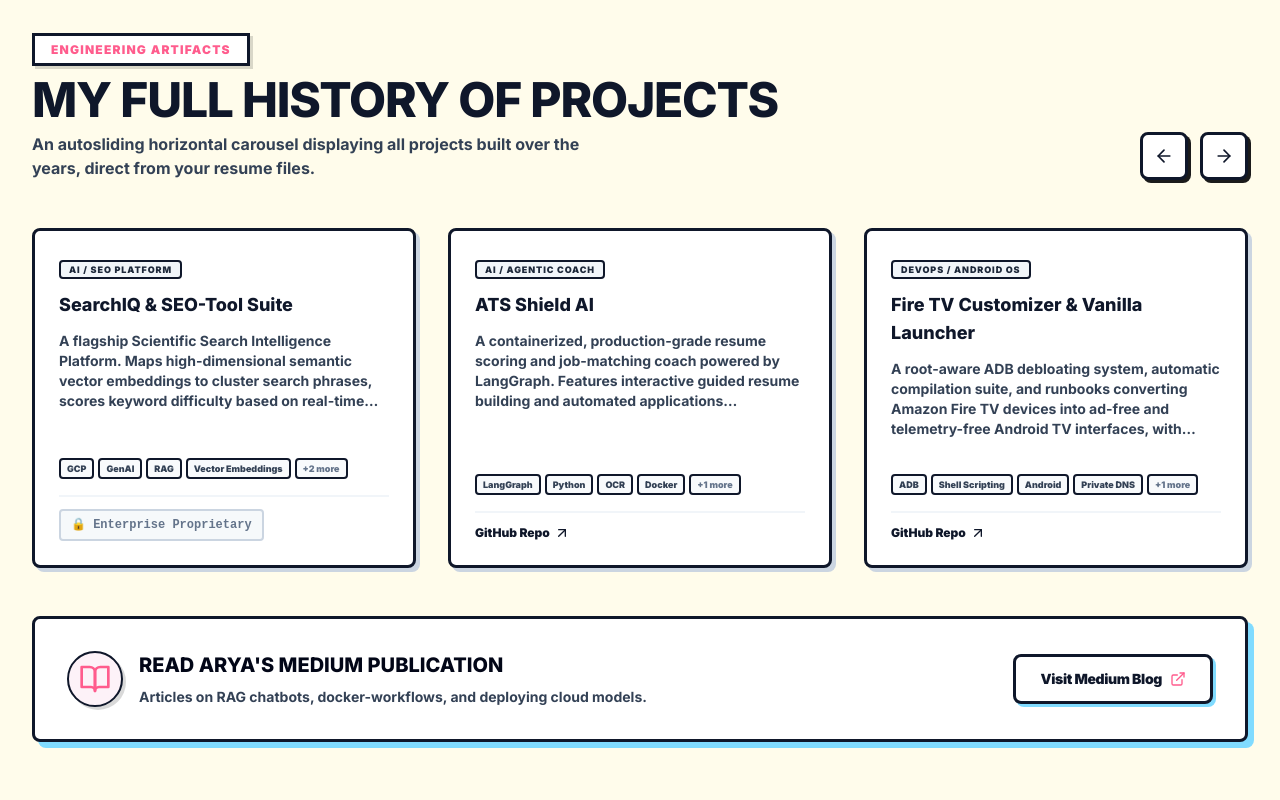
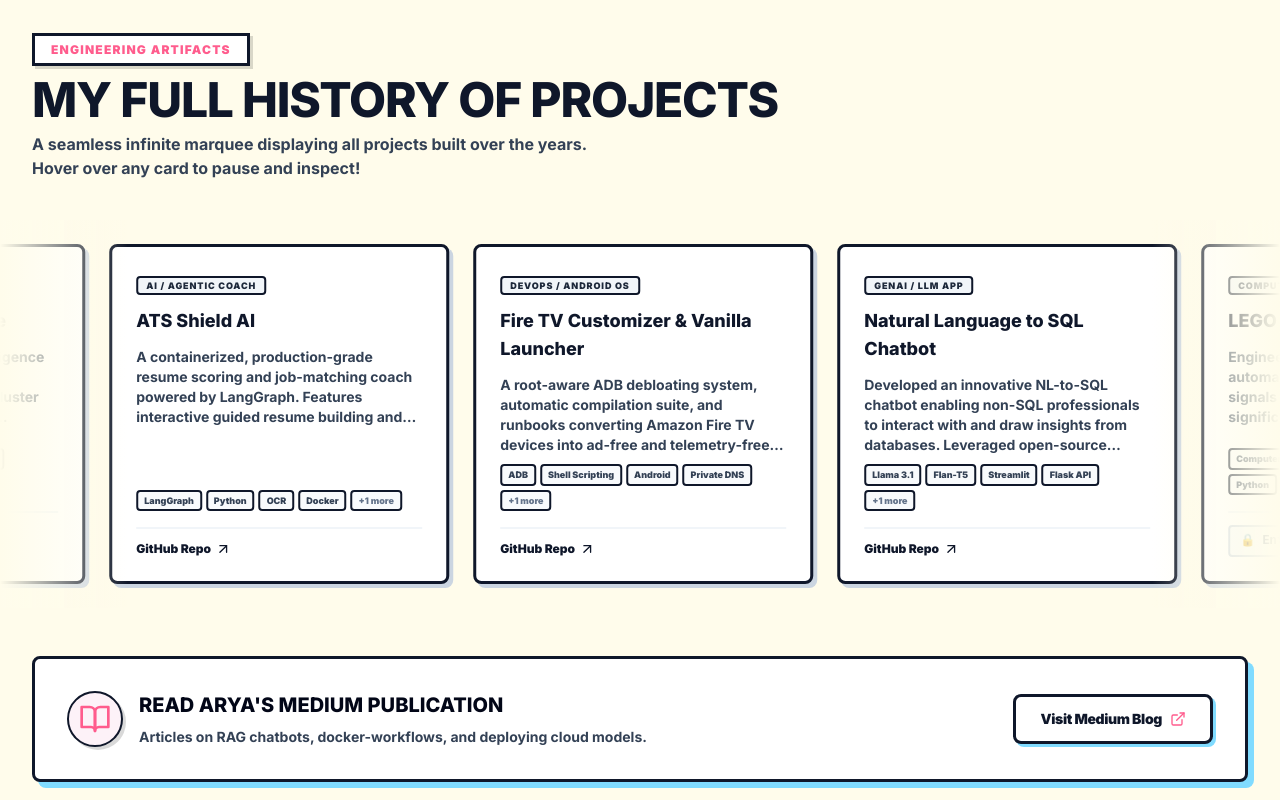
Before and after one commit to FiNiX-GaMmA/portfolio, a React (Vite) app: page / in a window 1280 px wide. Shown: the part 2820-3620 px from the top of the page. Built offline with nearby package versions, Linux system fonts and the light colour scheme.

Commit message:
updated node versions and added readme

```diff
--- a/src/App.jsx
+++ b/src/App.jsx
@@ -872,13 +872,12 @@ export default function App() {
         </div>
       </section>
 
-      {/* 5. Autosliding Projects Carousel Section */}
+      {/* 5. Seamless Infinite Projects Marquee */}
       <section
         id="projects"
-        className="py-20 md:py-28 max-w-7xl mx-auto px-4 sm:px-6 lg:px-8 border-b-3 border-slate-900 bg-brainlabs-cream"
+        className="py-20 md:py-28 border-b-3 border-slate-900 bg-brainlabs-cream overflow-hidden"
       >
-        <div className="flex flex-col md:flex-row md:items-end justify-between mb-12">
-          <div>
+        <div className="max-w-7xl mx-auto px-4 sm:px-6 lg:px-8 mb-10">
           <span className="text-xs bg-white text-brainlabs-pink border-3 border-slate-900 px-4 py-1.5 font-black uppercase tracking-widest shadow-[3px_3px_0px_0px_rgba(0,0,0,0.15)]">
             Engineering Artifacts
           </span>
@@ -886,43 +885,22 @@ export default function App() {
             My Full History of Projects
           </h2>
           <p className="text-slate-700 font-bold text-sm sm:text-base mt-2 max-w-xl">
-              An autosliding horizontal carousel displaying all projects built
-              over the years, direct from your resume files.
+            A seamless infinite marquee displaying all projects built over the
+            years. Hover over any card to pause and inspect!
           </p>
         </div>
 
-          {/* Carousel Manual Controls */}
-          <div className="flex items-center gap-3 mt-6 md:mt-0">
-            <button
-              onClick={handlePrevProject}
-              className="w-12 h-12 bg-white border-3 border-slate-900 rounded-lg flex items-center justify-center shadow-[3px_3px_0px_0px_#1b1b1b] hover:translate-x-[-2px] hover:translate-y-[-2px] hover:shadow-[5px_5px_0px_0px_#ff5c8d] active:translate-x-[0px] active:translate-y-[0px] transition-all cursor-pointer"
-            >
-              <ArrowLeft className="w-5 h-5 text-slate-900 font-black" />
-            </button>
-            <button
-              onClick={handleNextProject}
-              className="w-12 h-12 bg-white border-3 border-slate-900 rounded-lg flex items-center justify-center shadow-[3px_3px_0px_0px_#1b1b1b] hover:translate-x-[-2px] hover:translate-y-[-2px] hover:shadow-[5px_5px_0px_0px_#ff5c8d] active:translate-x-[0px] active:translate-y-[0px] transition-all cursor-pointer"
-            >
-              <ArrowRight className="w-5 h-5 text-slate-900 font-black" />
-            </button>
-          </div>
-        </div>
+        {/* Seamless Scrolling Marquee Container */}
+        <div className="w-full relative py-6 overflow-hidden">
+          {/* Edge Fades */}
+          <div className="absolute inset-y-0 left-0 w-16 md:w-32 bg-gradient-to-r from-brainlabs-cream to-transparent z-10 pointer-events-none" />
+          <div className="absolute inset-y-0 right-0 w-16 md:w-32 bg-gradient-to-l from-brainlabs-cream to-transparent z-10 pointer-events-none" />
 
-        {/* Carousel Grid Track */}
+          <div className="animate-marquee-left pause-on-hover flex gap-6">
+            {[...projects, ...projects].map((proj, idx) => (
               <div
-          className="grid sm:grid-cols-2 lg:grid-cols-3 gap-8"
-          onMouseEnter={() => setCarouselPaused(true)}
-          onMouseLeave={() => setCarouselPaused(false)}
-        >
-          {getVisibleProjects().map((proj) => (
-            <motion.div
-              key={proj.id}
-              layout
-              initial={{ opacity: 0, scale: 0.95 }}
-              animate={{ opacity: 1, scale: 1 }}
-              exit={{ opacity: 0, scale: 0.95 }}
-              transition={{ type: "spring", stiffness: 300, damping: 25 }}
-              className="bg-white border-3 border-slate-900 rounded-lg flex flex-col justify-between shadow-[4px_4px_0px_0px_#cbd5e1] hover:shadow-[6px_6px_0px_0px_#ff5c8d] hover:border-pink-300 transition-all p-6 relative overflow-hidden h-[340px]"
+                key={`${proj.id}-${idx}`}
+                className="w-[340px] bg-white border-3 border-slate-900 rounded-lg flex flex-col justify-between shadow-[4px_4px_0px_0px_#cbd5e1] hover:shadow-[6px_6px_0px_0px_#ff5c8d] hover:border-pink-300 transition-all p-6 relative overflow-hidden h-[340px] shrink-0 boxy-hover"
               >
                 {proj.featured && (
                   <div className="absolute top-0 right-0 bg-brainlabs-pink text-white border-b-2 border-l-2 border-slate-900 text-[9px] uppercase font-black px-2.5 py-1 tracking-widest shadow-[1px_1px_0px_0px_rgba(0,0,0,0.15)] animate-pulse">
@@ -989,11 +967,13 @@ export default function App() {
                     )}
                   </div>
                 </div>
-            </motion.div>
+              </div>
             ))}
+          </div>
         </div>
 
         {/* Medium Blog Banner */}
+        <div className="max-w-7xl mx-auto px-4 sm:px-6 lg:px-8">
           <div className="mt-12 bg-white border-3 border-slate-900 p-8 flex flex-col md:flex-row items-center justify-between shadow-[6px_6px_0px_0px_#80dbff] gap-6 rounded-lg">
             <div className="flex items-center gap-4">
               <div className="w-14 h-14 bg-pink-50 border-2 border-slate-900 rounded-full flex items-center justify-center shadow-[3px_3px_0px_0px_rgba(0,0,0,0.15)]">
@@ -1004,8 +984,8 @@ export default function App() {
                   Read Arya's Medium Publication
                 </h3>
                 <p className="text-xs sm:text-sm text-slate-700 font-bold mt-2">
-                Articles on RAG chatbots, docker-workflows, and deploying cloud
-                models.
+                  Articles on RAG chatbots, docker-workflows, and deploying
+                  cloud models.
                 </p>
               </div>
             </div>
@@ -1018,6 +998,7 @@ export default function App() {
               Visit Medium Blog{" "}
               <ExternalLink className="w-4 h-4 text-brainlabs-pink" />
             </a>
+          </div>
         </div>
       </section>
 
@@ -1175,26 +1156,33 @@ export default function App() {
         </div>
       </section>
 
-      {/* 6.5 Dedicated Certifications Section */}
+      {/* 6.5 Dedicated Certifications Section - Seamless Infinite Marquee */}
       <section
         id="certifications"
-        className="py-20 md:py-28 max-w-7xl mx-auto px-4 sm:px-6 lg:px-8 border-b-3 border-slate-900 bg-brainlabs-cream/30"
+        className="py-20 md:py-28 border-b-3 border-slate-900 bg-white overflow-hidden"
       >
-        <div className="text-center max-w-3xl mx-auto mb-16">
-          <span className="text-xs bg-white text-brainlabs-pink border-3 border-slate-900 px-4 py-1.5 font-black uppercase tracking-widest shadow-[3px_3px_0px_0px_#80dbff]">
+        <div className="max-w-7xl mx-auto px-4 sm:px-6 lg:px-8 mb-10">
+          <div className="text-center max-w-3xl mx-auto">
+            <span className="text-xs bg-pink-50 text-brainlabs-pink border-2 border-pink-100 px-4 py-1.5 font-black uppercase tracking-widest shadow-[2px_2px_0px_0px_rgba(0,0,0,0.05)]">
               Academic Credentials
             </span>
             <h2 className="text-3xl sm:text-5xl font-black tracking-tight uppercase mt-4 text-slate-900 font-extrabold">
               Professional Certifications
             </h2>
             <p className="text-slate-700 font-bold text-sm sm:text-base mt-2">
-            Verified professional and technical credentials specializing in
-            Advanced GenAI, Big Data, and Machine Learning.
+              Verified professional credentials. Hover over any card to pause
+              and verify live!
             </p>
           </div>
+        </div>
 
-        {/* Certifications Grid */}
-        <div className="grid sm:grid-cols-2 lg:grid-cols-3 gap-6 max-w-6xl mx-auto">
+        {/* Seamless Scrolling Marquee Container (Scrolling in opposite direction!) */}
+        <div className="w-full relative py-6 overflow-hidden">
+          {/* Edge Fades */}
+          <div className="absolute inset-y-0 left-0 w-16 md:w-32 bg-gradient-to-r from-white to-transparent z-10 pointer-events-none" />
+          <div className="absolute inset-y-0 right-0 w-16 md:w-32 bg-gradient-to-l from-white to-transparent z-10 pointer-events-none" />
+
+          <div className="animate-marquee-right pause-on-hover flex gap-6">
             {[
               {
                 title: "Introduction to Model Context Protocol (MCP)",
@@ -1219,7 +1207,8 @@ export default function App() {
                 color: "yellow",
               },
               {
-              title: "Scalable Machine Learning on Big Data using Apache Spark",
+                title:
+                  "Scalable Machine Learning on Big Data using Apache Spark",
                 issuer: "IBM",
                 date: "Issued Dec 2023",
                 id: "TERQUHZM6RVL",
@@ -1258,7 +1247,9 @@ export default function App() {
                 date: "Issued Dec 2021",
                 color: "pink",
               },
-          ].map((cert, index) => {
+            ]
+              .reduce((arr, val) => [...arr, val, val], [])
+              .map((cert, index) => {
                 const shadowColor =
                   cert.color === "pink"
                     ? "shadow-[3px_3px_0px_0px_#ff5c8d]"
@@ -1278,7 +1269,7 @@ export default function App() {
                 return (
                   <div
                     key={index}
-                className={`bg-white border-2 border-slate-900 p-5 rounded-lg flex flex-col justify-between transition-all hover:translate-y-[-2px] ${shadowColor} ${shadowHover}`}
+                    className={`w-[290px] bg-white border-2 border-slate-900 p-5 rounded-lg flex flex-col justify-between transition-all hover:translate-y-[-2px] shrink-0 boxy-hover ${shadowColor} ${shadowHover}`}
                   >
                     <div>
                       <div className="flex justify-between items-start gap-2 mb-3">
@@ -1289,7 +1280,7 @@ export default function App() {
                           {cert.date}
                         </span>
                       </div>
-                  <h3 className="font-extrabold text-sm text-slate-900 leading-snug line-clamp-2 uppercase">
+                      <h3 className="font-extrabold text-xs text-slate-900 leading-snug line-clamp-2 uppercase">
                         {cert.title}
                       </h3>
                       {cert.id && (
@@ -1307,13 +1298,15 @@ export default function App() {
                           rel="noopener noreferrer"
                           className="inline-flex items-center gap-1 text-[11px] font-black text-brainlabs-pink hover:text-slate-900 transition-colors hover:underline"
                         >
-                      Verify Credential <ArrowUpRight className="w-3.5 h-3.5" />
+                          Verify Credential{" "}
+                          <ArrowUpRight className="w-3.5 h-3.5" />
                         </a>
                       </div>
                     )}
                   </div>
                 );
               })}
+          </div>
         </div>
       </section>
 
@@ -1457,7 +1450,7 @@ export default function App() {
               GitHub
             </a>
             <a
-              href="https://linkedin.com/in/aryaroop-majumder-a779691bb"
+              href="https://www.linkedin.com/in/aryaroop-majumder/"
               target="_blank"
               rel="noopener noreferrer"
               className="hover:text-brainlabs-pink transition-colors"
--- a/src/index.css
+++ b/src/index.css
@@ -52,7 +52,9 @@
 }
 
 .boxy-shadow-double {
-  box-shadow: 4px 4px 0px 0px #1b1b1b, 8px 8px 0px 0px #ff5c8d;
+    box-shadow:
+        4px 4px 0px 0px #1b1b1b,
+        8px 8px 0px 0px #ff5c8d;
 }
 
 /* Hover transitions */
@@ -74,3 +76,38 @@
     transform: translate(-4px, -4px);
     box-shadow: 8px 8px 0px 0px #80dbff;
 }
+
+/* Seamless Infinite Marquee Animations */
+@keyframes marqueeLeft {
+    0% {
+        transform: translate3d(0, 0, 0);
+    }
+    100% {
+        transform: translate3d(-50%, 0, 0);
+    }
+}
+
+@keyframes marqueeRight {
+    0% {
+        transform: translate3d(-50%, 0, 0);
+    }
+    100% {
+        transform: translate3d(0, 0, 0);
+    }
+}
+
+.animate-marquee-left {
+    display: flex;
+    width: max-content;
+    animation: marqueeLeft 65s linear infinite;
+}
+
+.animate-marquee-right {
+    display: flex;
+    width: max-content;
+    animation: marqueeRight 65s linear infinite;
+}
+
+.pause-on-hover:hover {
+    animation-play-state: paused;
+}
```
Also changed, not shown: 1 other file (tests, documents, lock files or other folders). Lines whose indentation alone changed are shown as unchanged.
